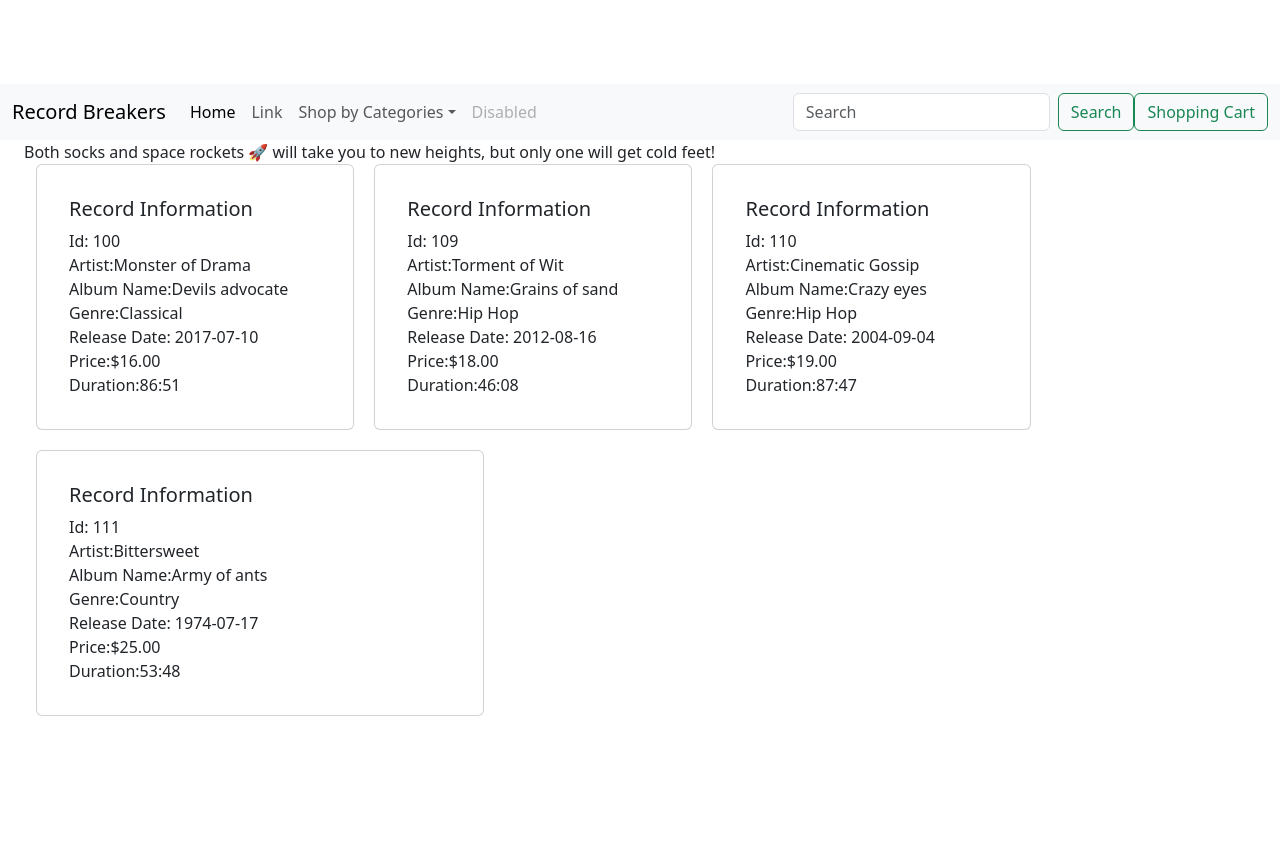
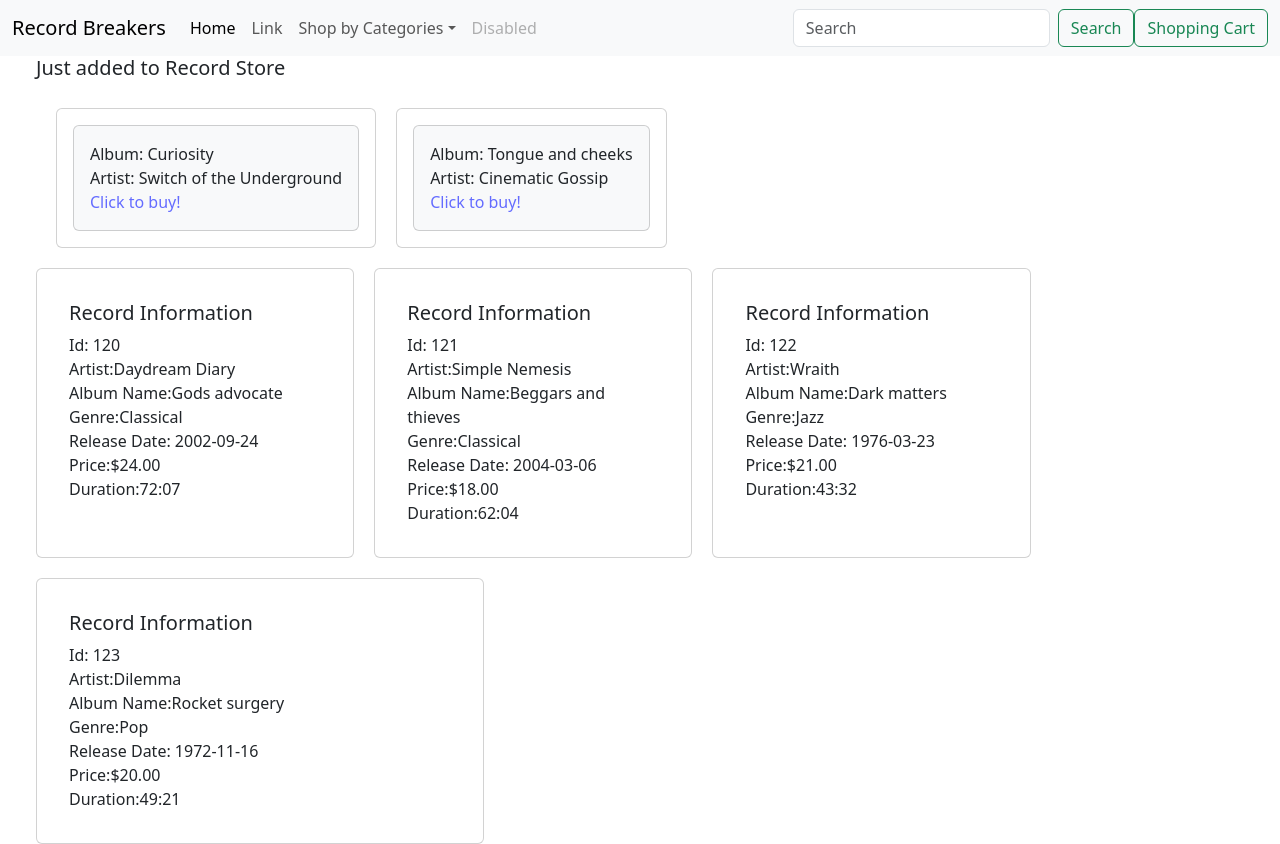
Before and after one commit to SeanSteben/RecordShop, a React (Vite) app in the folder react/: page / in a window 1280 px wide. Before the commit the page ends 800 px from the top, so only its background shows below. Built offline with nearby package versions, Linux system fonts and the light colour scheme.

Commit message:
1:58 commit

```diff
--- a/react/src/App.jsx
+++ b/react/src/App.jsx
@@ -7,6 +7,8 @@ import "bootstrap/dist/js/bootstrap.js";
 import Record from "./components/Record"
 import recordTest_data from "./assets/recordTest.json"
 import Search from "./components/Search"
+import Featured from './components/Featured';
+import featured_data from "./assets/featured.json";
 
 function App() {
 
@@ -63,19 +65,16 @@ function App() {
       <main role="main" className="col-md-9 ml-sm-auto col-lg-10 px-md-4">
 
         <div className="container-fluid">
+        <Featured data={featured_data} />
           <div className="row">
-            Both socks and space rockets 🚀 will take you to new heights, but only one will get cold feet!
+
             <div className="card-container" style={{ display: 'flex', flexWrap: 'wrap', gap: '20px' }}>
               {recordTest_data.map((record) => (
                 <Record key={record.id} data={record} />
 
               ))}
 
-              {/* {
-                sock_data.map((sock) => (
-                  <Sock key={sock.id} data={sock} />
-                ))
-              } */}
+
             </div>
           </div>
         </div>
--- /dev/null
+++ b/react/src/assets/featured.json
@@ -0,0 +1,25 @@
+[{
+    "id": 114,
+    "band_name": "Switch of the Underground",
+    "album_name": "Curiosity",
+    "genre": "Blues",
+    "release_date": "1991-08-16",
+    "record_label": "Smith, Arias and Schneider",
+    "duration": "71:53",
+    "price": "18.00",
+    "numSold": 77,
+    "is_new": true
+  },
+  {
+    "id": 115,
+    "band_name": "Cinematic Gossip",
+    "album_name": "Tongue and cheeks",
+    "genre": "Pop",
+    "release_date": "2018-12-29",
+    "record_label": "Miranda and Sons",
+    "duration": "81:58",
+    "price": "16.00",
+    "numSold": 85,
+    "is_new": true
+  }
+]
--- a/react/src/assets/recordTest.json
+++ b/react/src/assets/recordTest.json
@@ -1,45 +1,49 @@
 [{
-    "id": 100,
-    "band_name": "Monster of Drama",
-    "album_name": "Devils advocate",
+    "id": 120,
+    "band_name": "Daydream Diary",
+    "album_name": "Gods advocate",
     "genre": "Classical",
-    "release_date": "2017-07-10",
-    "record_label": "Camacho Group",
-    "duration": "86:51",
-    "price": "16.00",
-    "numSold": 27
+    "release_date": "2002-09-24",
+    "record_label": "Griffith-Cunningham",
+    "duration": "72:07",
+    "price": "24.00",
+    "numSold": 47,
+    "is_new": false
   },
   {
-    "id": 109,
-    "band_name": "Torment of Wit",
-    "album_name": "Grains of sand",
-    "genre": "Hip Hop",
-    "release_date": "2012-08-16",
-    "record_label": "Flynn, Garcia and Kelly",
-    "duration": "46:08",
+    "id": 121,
+    "band_name": "Simple Nemesis",
+    "album_name": "Beggars and thieves",
+    "genre": "Classical",
+    "release_date": "2004-03-06",
+    "record_label": "Smith Ltd",
+    "duration": "62:04",
     "price": "18.00",
-    "numSold": 34
+    "numSold": 94,
+    "is_new": true
   },
   {
-    "id": 110,
-    "band_name": "Cinematic Gossip",
-    "album_name": "Crazy eyes",
-    "genre": "Hip Hop",
-    "release_date": "2004-09-04",
-    "record_label": "Martin, Blanchard and Franco",
-    "duration": "87:47",
-    "price": "19.00",
-    "numSold": 81
+    "id": 122,
+    "band_name": "Wraith",
+    "album_name": "Dark matters",
+    "genre": "Jazz",
+    "release_date": "1976-03-23",
+    "record_label": "Burch-Waller",
+    "duration": "43:32",
+    "price": "21.00",
+    "numSold": 99,
+    "is_new": false
   },
   {
-    "id": 111,
-    "band_name": "Bittersweet",
-    "album_name": "Army of ants",
-    "genre": "Country",
-    "release_date": "1974-07-17",
-    "record_label": "Johnson-Moran",
-    "duration": "53:48",
-    "price": "25.00",
-    "numSold": 61
+    "id": 123,
+    "band_name": "Dilemma",
+    "album_name": "Rocket surgery",
+    "genre": "Pop",
+    "release_date": "1972-11-16",
+    "record_label": "Smith-Li",
+    "duration": "49:21",
+    "price": "20.00",
+    "numSold": 47,
+    "is_new": false
   }
 ]
--- /dev/null
+++ b/react/src/components/ANewRecord.jsx
@@ -0,0 +1,18 @@
+import React from "react";
+
+const ANewRecord = (props) => {
+    return (
+        <div className="card">
+            <div className="card bg-light">
+
+                <div className="card-text">Album: {props.data.album_name} </div>
+                <div className="card-text">Artist: {props.data.band_name} </div>
+                <div className="card-text"><a href="#">Click to buy!</a></div>
+            </div>
+        </div>
+    );
+};
+
+
+
+export default ANewRecord;
--- /dev/null
+++ b/react/src/components/Featured.jsx
@@ -0,0 +1,18 @@
+import ANewRecord from "./ANewRecord";
+
+const Featured = (props) => {
+    return (
+        <>
+            <h5>Just added to Record Store</h5>
+            <div className="card-container d-flex flex-row justify-content-start" style={{ gap: "20px", padding: "20px" }}>
+                {
+                    props.data.map((data) => (
+                        <ANewRecord key={data.id} data={data} />
+                    ))
+                }
+            </div>
+        </>
+    );
+};
+
+export default Featured
```
